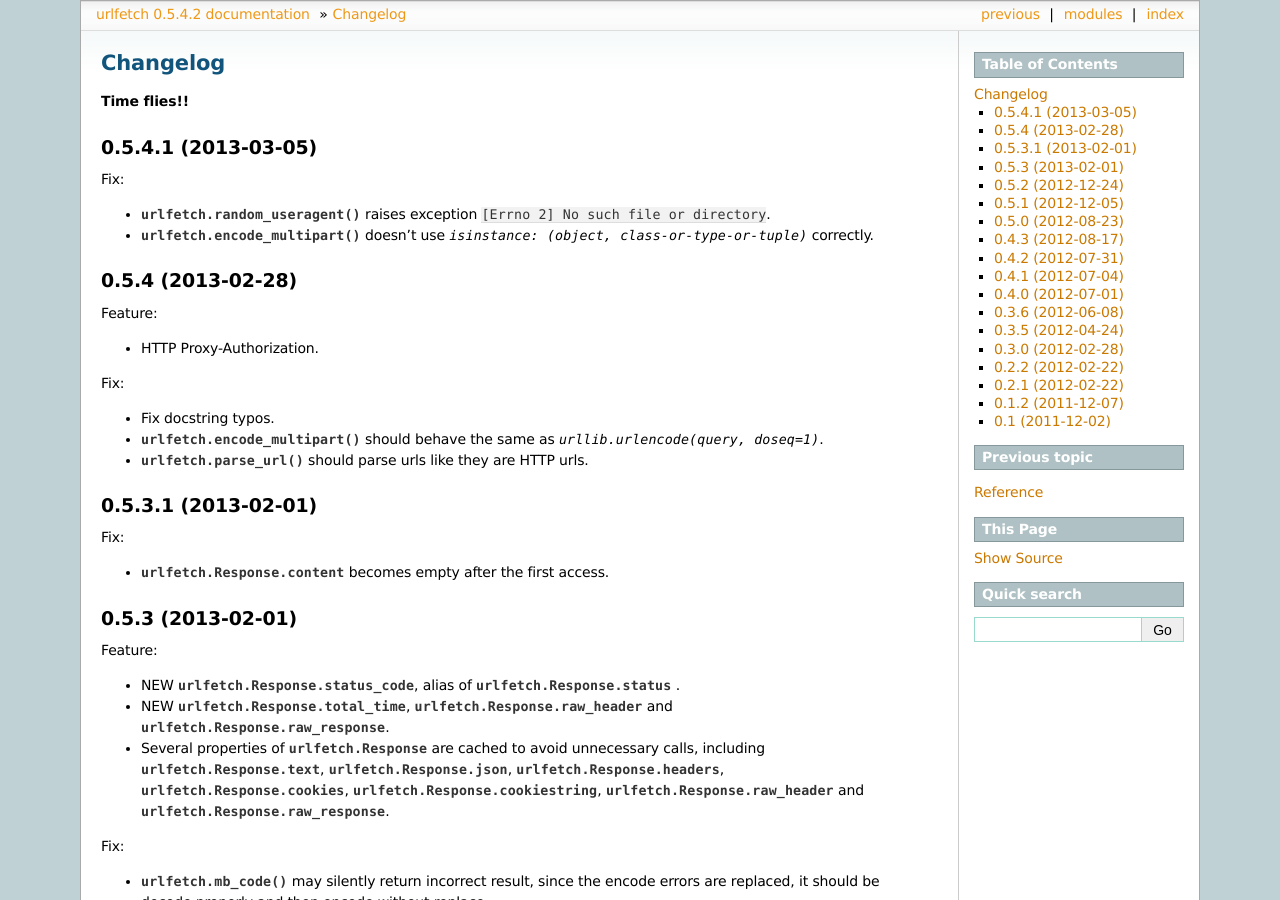
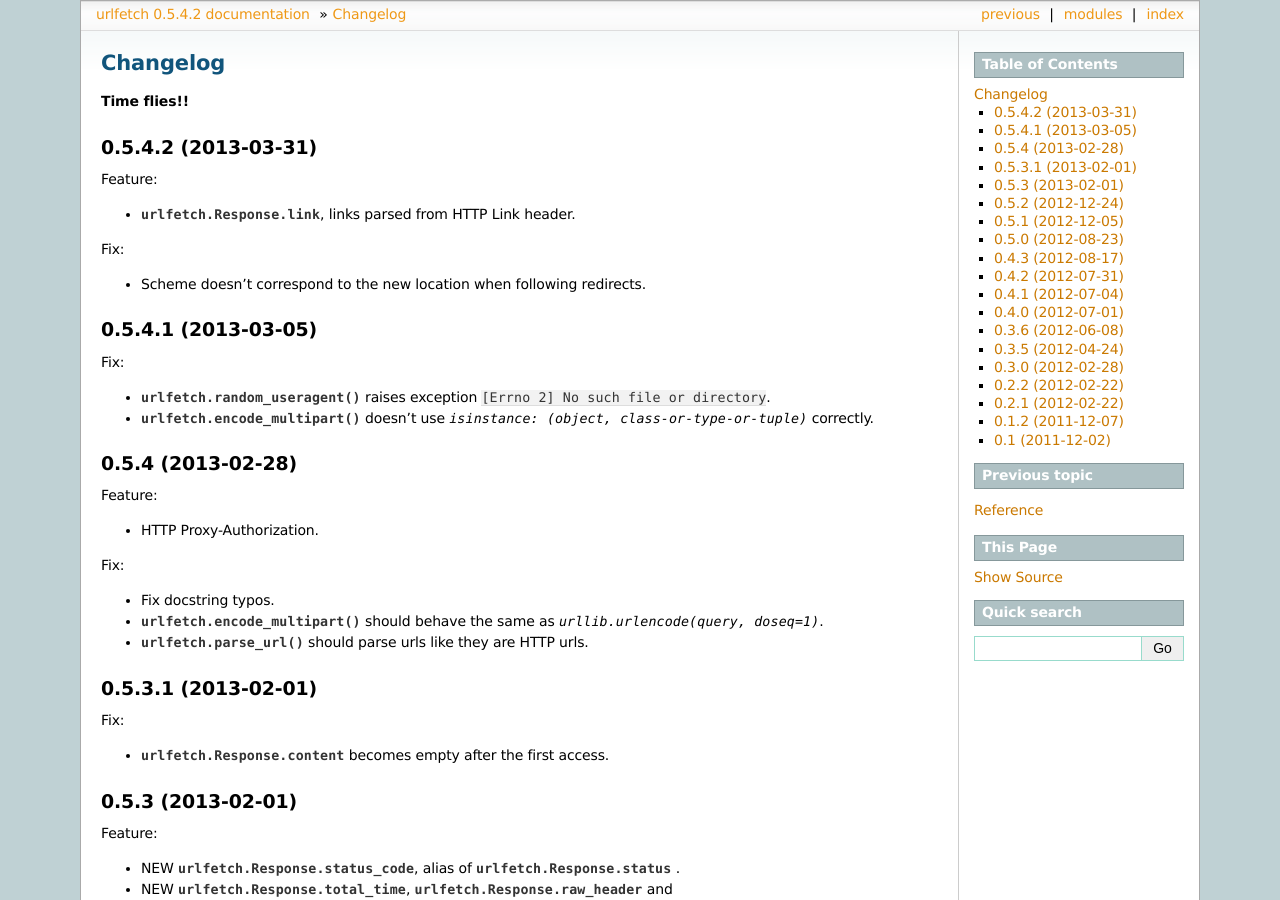
Before and after one commit to ifduyue/urlfetch, a Sphinx documentation site: the page built from doc/changelog.rst, in a window 1280 px wide and 900 px high. Built offline with Sphinx 7.4.7, drawn with Linux system fonts in a browser that asks for light colours.

Commit message:
update doc for v0.5.4.2

```diff
--- a/doc/changelog.rst
+++ b/doc/changelog.rst
@@ -2,6 +2,18 @@ Changelog
 ===========
 
 **Time flies!!**
+
+0.5.4.2 (2013-03-31)
+++++++++++++++++++++
+
+Feature:
+
+* :attr:`urlfetch.Response.link`, links parsed from HTTP Link header.
+
+Fix:
+
+* Scheme doesn't correspond to the new location when following redirects.
+
 
 0.5.4.1 (2013-03-05)
 ++++++++++++++++++++
```
